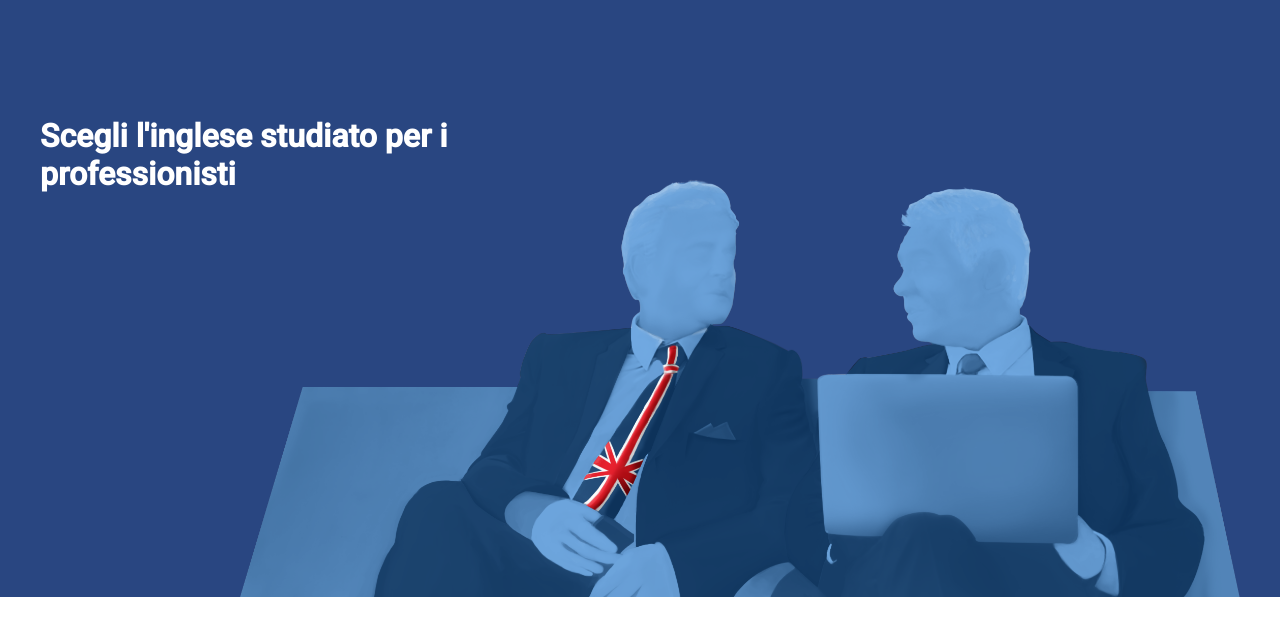
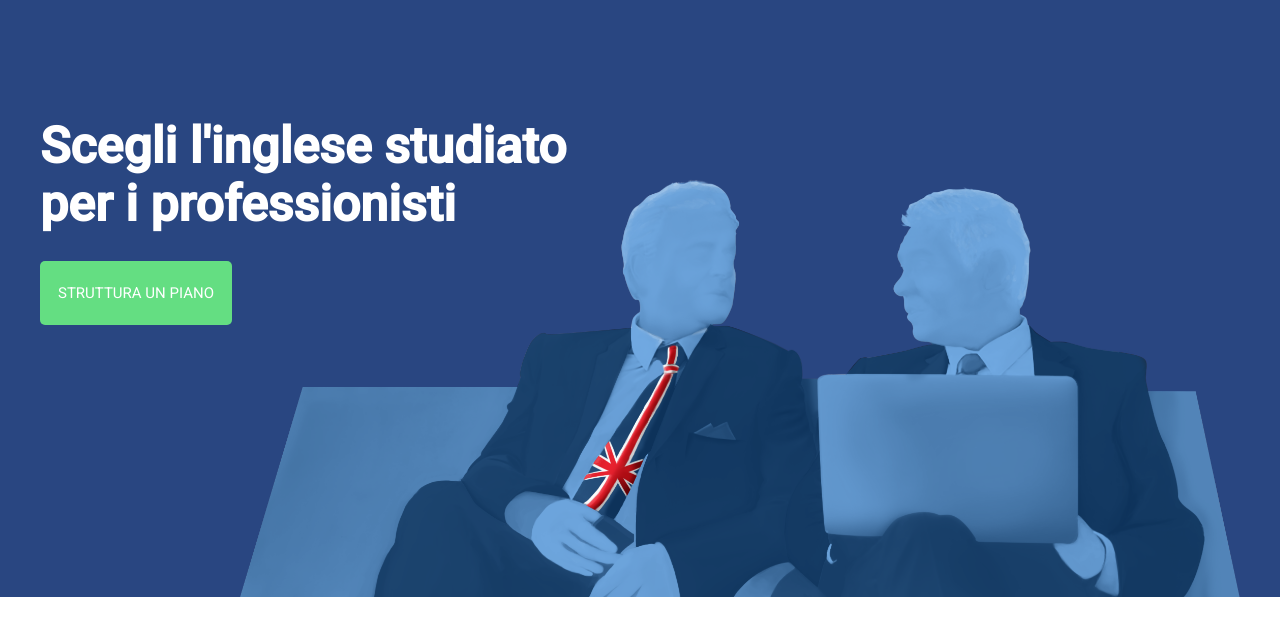
Before and after one commit to AlbertoAbate/htmlcss-fluentify, a plain HTML site: page index.html in a window 1280 px wide. Shown: the part 94-730 px from the top of the page. Drawn offline with Linux system fonts and the light colour scheme.

Commit message:
header completo

```diff
--- a/css/styles.css
+++ b/css/styles.css
@@ -85,6 +85,12 @@ a {
   background-color: #64DE82;
   color: #fff;
 }
+.btn-green-big {
+  padding: 23px 18px;
+  border-radius: 5px;
+  background-color: #64DE82;
+  color: #fff;
+}
 /* header bottom */
 .header-bottom {
   height: 600px;
@@ -98,5 +104,12 @@ a {
   position: absolute;
   top: 20%;
   left: 0;
-  max-width: 40%;
+  max-width: 50%;
 }
+.jumbo-text h1 {
+  font-size: 50px;
+  margin-bottom: 50px;
+}
+.jumbo-text a {
+  font-size: 15px;
+}
--- a/index.html
+++ b/index.html
@@ -55,7 +55,7 @@
         <div class="header-bottom container">
           <div class="jumbo-text">
             <h1>Scegli l'inglese studiato per i professionisti</h1>
-
+            <a class="btn-green-big" href="#">struttura un piano</a>
           </div>
         </div>
       </header>
```
